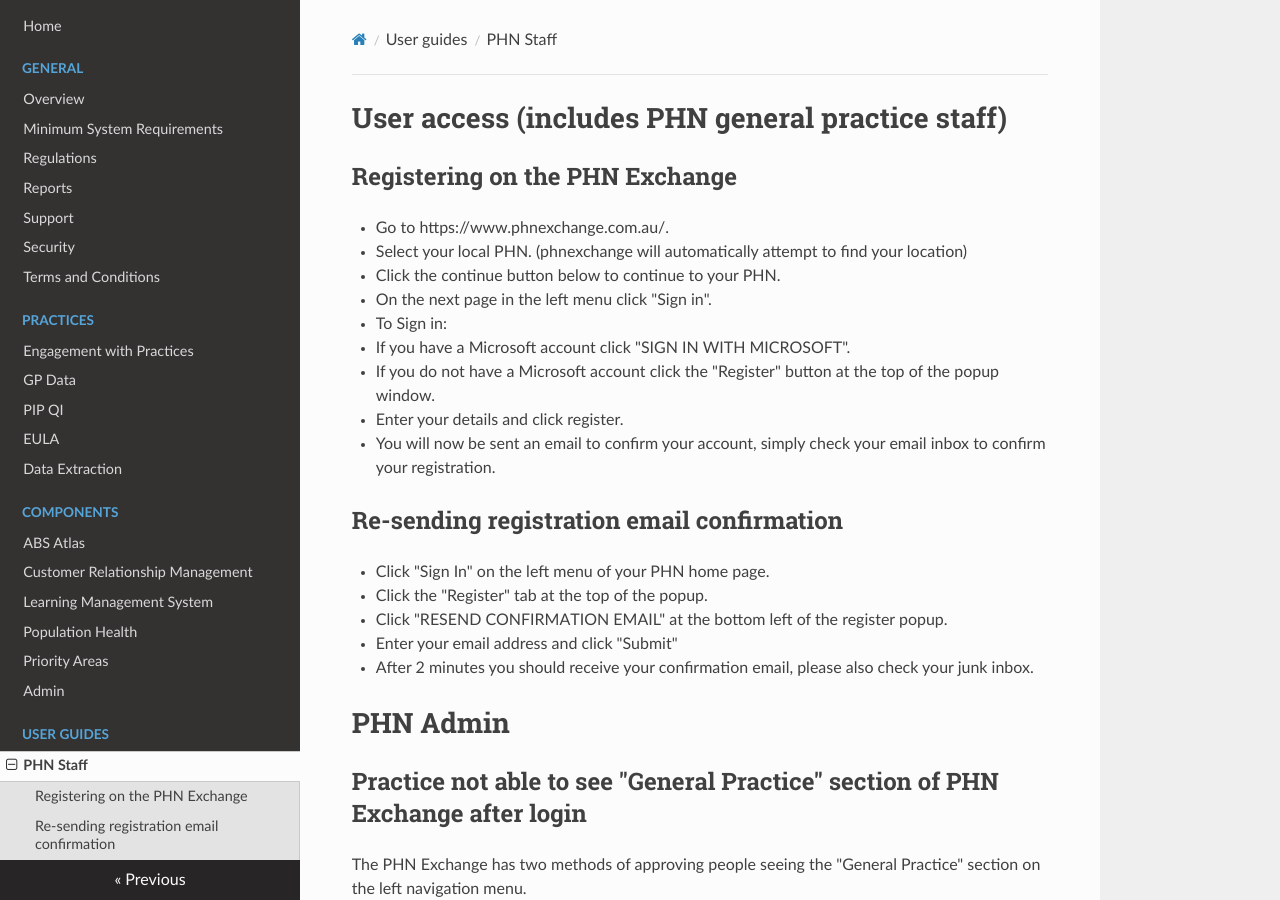
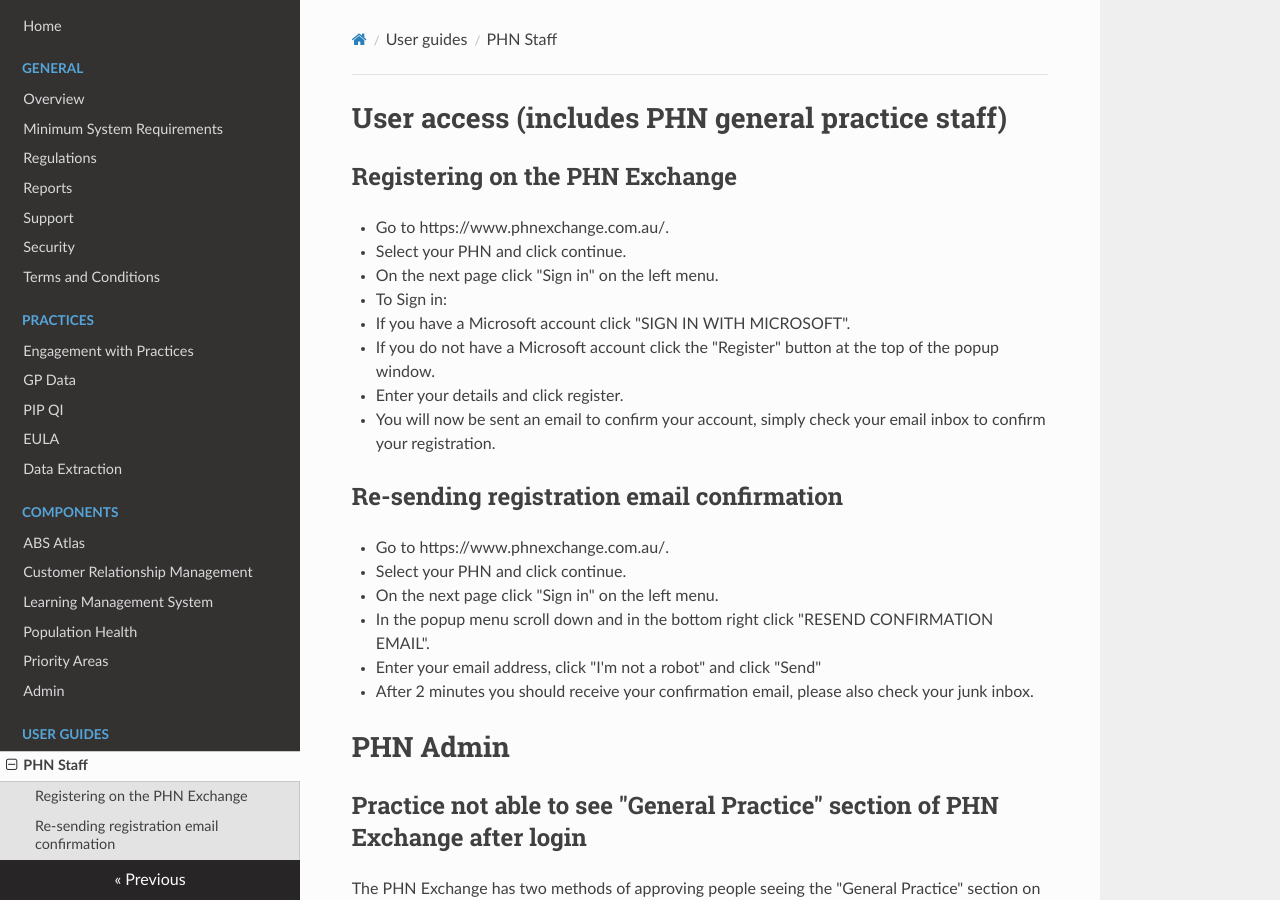
Before and after one commit to MurrayPHN/phn-exchange-docs, an MkDocs documentation site: the page built from docs/practice-staff.md, in a window 1280 px wide and 900 px high. Built offline with MkDocs 1.6.1, drawn with Linux system fonts in a browser that asks for light colours; nearby versions of some CDN libraries.

Commit message:
Update practice-staff.md

```diff
--- a/docs/practice-staff.md
+++ b/docs/practice-staff.md
@@ -3,9 +3,8 @@
 ## Registering on the PHN Exchange
 
 - Go to https://www.phnexchange.com.au/.
-- Select your local PHN. (phnexchange will automatically attempt to find your location)
-- Click the continue button below to continue to your PHN.
-- On the next page in the left menu click "Sign in".
+- Select your PHN and click continue.
+- On the next page click "Sign in" on the left menu.
 - To Sign in:
   - If you have a Microsoft account click "SIGN IN WITH MICROSOFT".
   - If you do not have a Microsoft account click the "Register" button at the top of the popup window.
@@ -14,10 +13,11 @@
 
 ## Re-sending registration email confirmation
 
-- Click "Sign In" on the left menu of your PHN home page.
-- Click the "Register" tab at the top of the popup.
-- Click "RESEND CONFIRMATION EMAIL" at the bottom left of the register popup.
-- Enter your email address and click "Submit"
+- Go to https://www.phnexchange.com.au/.
+- Select your PHN and click continue.
+- On the next page click "Sign in" on the left menu.
+- In the popup menu scroll down and in the bottom right click "RESEND CONFIRMATION EMAIL".
+- Enter your email address, click "I'm not a robot" and click "Send"
 - After 2 minutes you should receive your confirmation email, please also check your junk inbox.
 
 # PHN Admin
```
